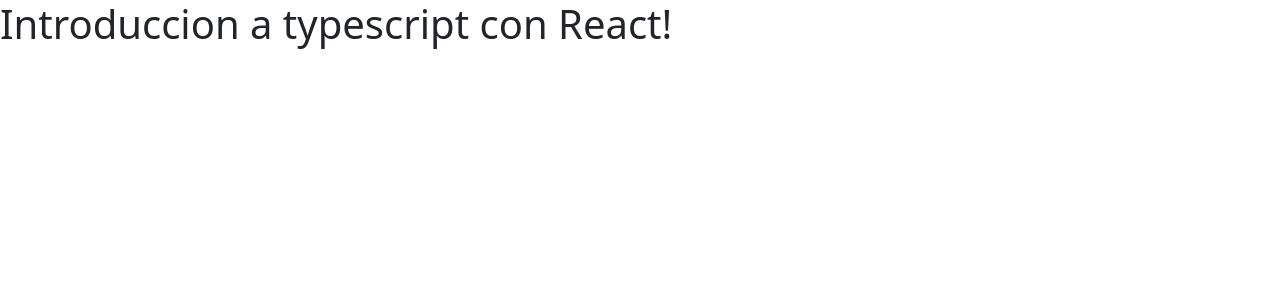
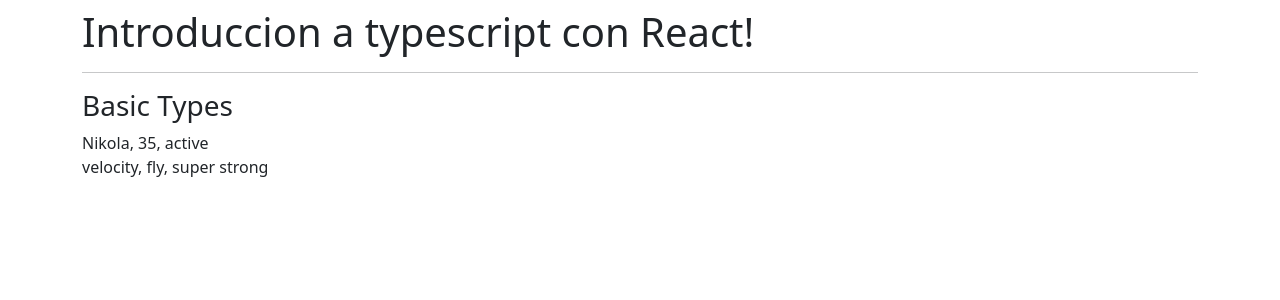
Before and after one commit to NikolaM-Dev/reinforcement, a React (Vite) app: page / in a window 1280 px wide. Shown: the top 300 px of the page. Built offline with nearby package versions, Linux system fonts and the light colour scheme.

Commit message:
feat(typescript): Add basic types

```diff
--- a/index.html
+++ b/index.html
@@ -13,7 +13,7 @@
     />
     <title>React Reinforcement</title>
   </head>
-  <body>
+  <body class="container">
     <div id="root"></div>
     <script type="module" src="/src/main.tsx"></script>
   </body>
--- a/src/App.tsx
+++ b/src/App.tsx
@@ -1,5 +1,13 @@
+import BasicTypes from './typescript/BasicTypes';
+
 const App = () => {
-  return <h1>Introduccion a typescript con React!</h1>;
+  return (
+    <div className="mt-2">
+      <h1>Introduccion a typescript con React!</h1>
+      <hr />
+      <BasicTypes />
+    </div>
+  );
 };
 
 export default App;
--- /dev/null
+++ b/src/typescript/BasicTypes.tsx
@@ -0,0 +1,17 @@
+export const BasicTypes = () => {
+  const name = 'Nikola';
+  const age = 35;
+  const isActive = true;
+  const powers: string[] = ['velocity', 'fly', 'super strong'];
+
+  return (
+    <>
+      <h3>Basic Types</h3>
+      {name}, {age}, {isActive ? 'active' : 'no active'}
+      <br />
+      {powers.join(', ')}
+    </>
+  );
+};
+
+export default BasicTypes;
```
